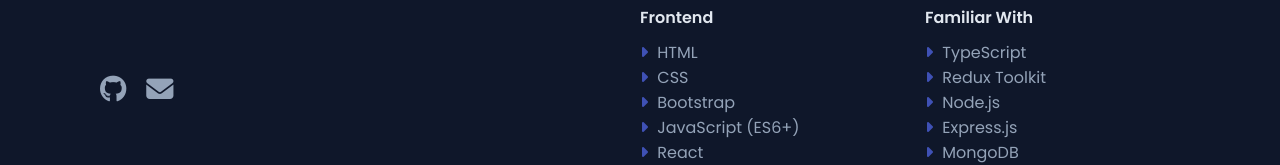
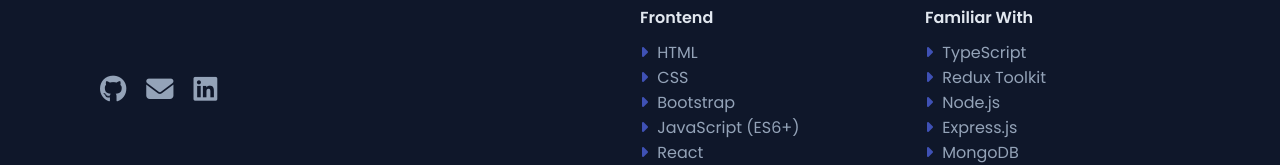
Before and after one commit to opuofficial/my-portfolio-website, a React (Vite) app: page / in a window 1280 px wide. Shown: the part 619-784 px from the top of the page. Built offline with nearby package versions, Linux system fonts and the light colour scheme.

Commit message:
linkedin added

```diff
--- a/src/components/Header/index.jsx
+++ b/src/components/Header/index.jsx
@@ -56,7 +56,7 @@
 
       <div className="social__links">
         <a
-          href="https://github.com/opuofficial?tab=repositories"
+          href="https://github.com/opuofficial"
           target="_blank"
           rel="noopener noreferrer"
         >
@@ -69,6 +69,13 @@
         >
           <i className="fa-solid fa-envelope"></i>
         </a>
+        <a
+          href="https://www.linkedin.com/in/opudas/"
+          target="_blank"
+          rel="noopener noreferrer"
+        >
+          <i class="fa-brands fa-linkedin"></i>
+        </a>
       </div>
     </header>
   );
```
